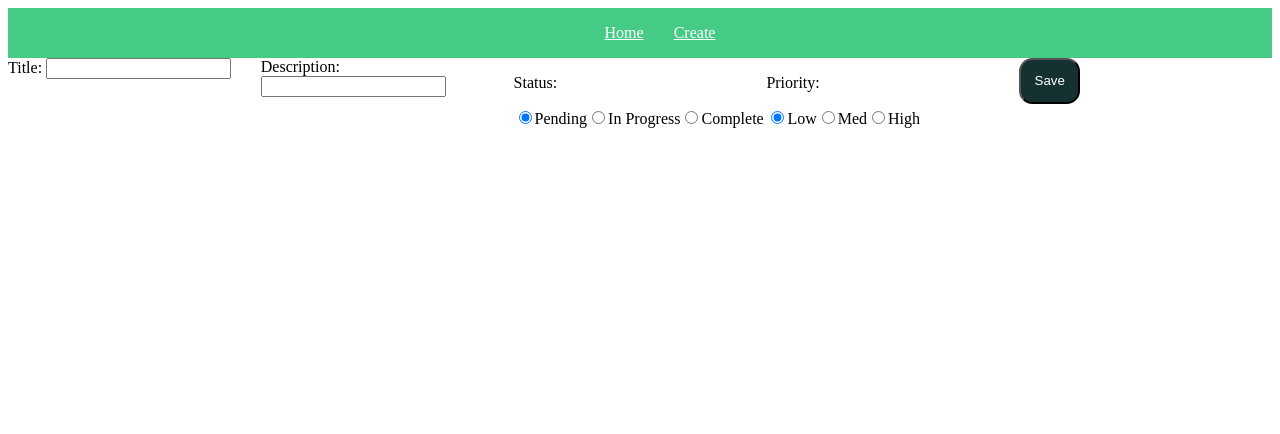
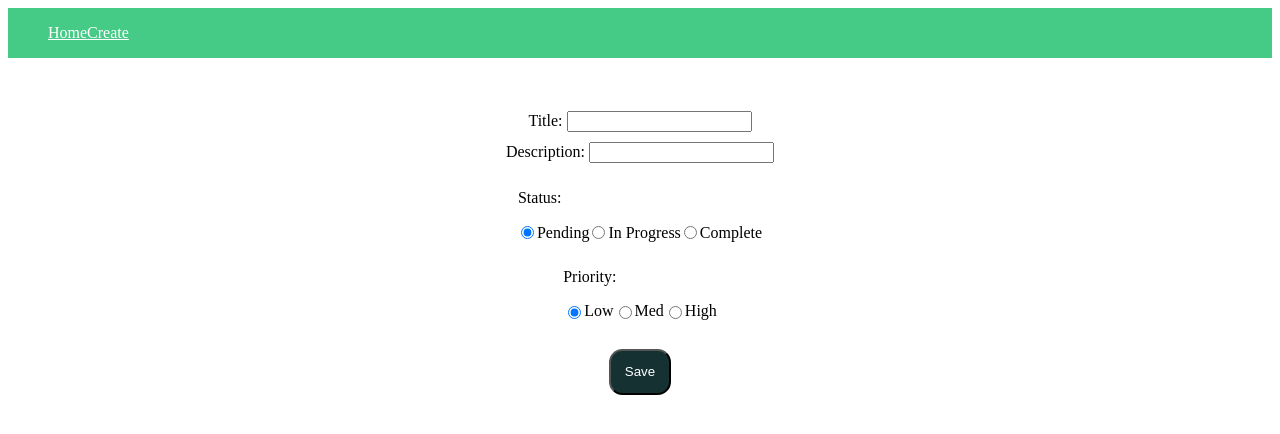
Before and after one commit to pto1026/FULLSTACKtodo-client, a React (Create React App) app: page /create in a window 1280 px wide. Shown: the top 434 px of the page. Built offline with nearby package versions, Linux system fonts and the light colour scheme.

Commit message:
better looking create page, made with flex box

```diff
--- a/src/Create/Create.css
+++ b/src/Create/Create.css
@@ -1,8 +1,27 @@
 .form-element {
-    flex: 1;
-
+    flex: 1 auto;
+    margin: 5px;
 }
 
 .form-container {
     display: flex;
+    flex-direction: column;
+    align-items: center;
+    justify-content: space-around;
+    margin-top: 3em;
 }
+
+.status, .priority {
+    display: flex;
+    align-items: center;
+    justify-content: space-around;
+
+}
+
+.status > input {
+    flex: 1 auto;
+    margin: 3px;
+}
+.submit-button {
+    margin-top: 1.5em;
+}
--- a/src/Create/Create.js
+++ b/src/Create/Create.js
@@ -55,7 +55,7 @@ const Create = () => {
                     <p>
                         Status:
                     </p>
-                    <div>
+                    <div className='status'>
                         <input type="radio" id="statusChoice1"
                                name="status" value="Pending" checked={status === 'Pending'} onChange={({target}) => setStatus(target.value)}/>
                         <label htmlFor="statusChoice1">Pending</label>
@@ -71,7 +71,7 @@ const Create = () => {
                     <p>
                         Priority:
                     </p>
-                    <div>
+                    <div className='priority'>
                         <input type="radio" id="priority1"
                                name="priority" value="Low" checked={priority === 'Low'} onChange={({target}) => setPriority(target.value)}/>
                         <label htmlFor="priority1">Low</label>
@@ -83,7 +83,7 @@ const Create = () => {
                         <label htmlFor="priority3">High</label>
                     </div>
                 </div>
-                <div className='form-element'>
+                <div className='form-element submit-button'>
                     <button type='submit'>Save</button>
                 </div>
             </form>
--- a/src/components/Navbar/Navbar.css
+++ b/src/components/Navbar/Navbar.css
@@ -1,16 +1,16 @@
 .outer-container {
     display: flex;
     background-color: var(--main-color);
-    margin: auto;
-    align-items: center;
-    justify-content: center;
+    margin: 0 auto;
     color: white;
 }
-ul {
+.navbar {
     display: flex;
-    list-style-type: none;
-    gap: 30px;}
-li {
+    align-items: center;
+    justify-content: space-around;
+}
+ul > li {
+    flex: 1;
 }
 a:link {
     color: white;
--- a/src/components/Navbar/Navbar.js
+++ b/src/components/Navbar/Navbar.js
@@ -7,7 +7,7 @@ const Navbar = () => {
         <div className="outer-container">
             <div className="inner-container">
                 <nav>
-                    <ul>
+                    <ul className='navbar'>
                         <li><Link to="/">
                             Home
                         </Link>
```
